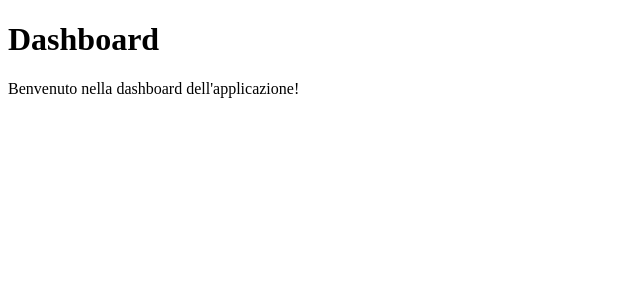
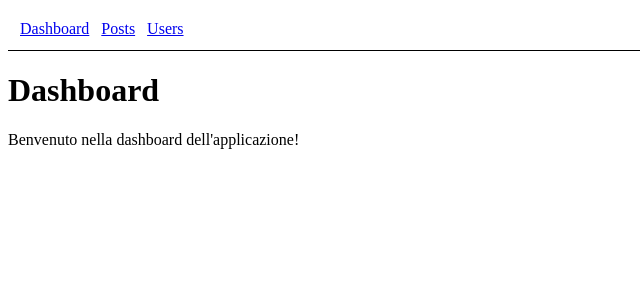
Before and after one commit to Fabio-Bianco/frontend-recruiting, a React (Vite) app: page / in a window 1280 px wide. Shown: the top 300 px of the page, without its empty margins (0-640 px from the left). Built offline with nearby package versions, Linux system fonts and the light colour scheme.

Commit message:
feat: add Navbar component for navigation and include it in App component

```diff
--- a/src/App.tsx
+++ b/src/App.tsx
@@ -1,4 +1,5 @@
 // Importiamo il componente principale della homepage
+import Navbar from "./components/Navbar";
 import Home from "./pages/Home";
 
 
@@ -21,6 +22,7 @@ function App() {
   return (
 
     <BrowserRouter>
+  <Navbar />
       <Routes>
         <Route path="/" element={<Home />} />
         <Route path="/posts" element={<PostsList />} />
--- /dev/null
+++ b/src/components/Navbar.tsx
@@ -0,0 +1,11 @@
+import { Link } from "react-router-dom";
+
+export default function Navbar() {
+    return (
+        <nav style={{ display: "flex", gap: 12, padding: 12, borderBottom: "1px solid black" }}>
+            <Link to="/">Dashboard</Link>
+            <Link to="/posts">Posts</Link>
+            <Link to="/users">Users</Link>
+        </nav>
+    )
+}
```
